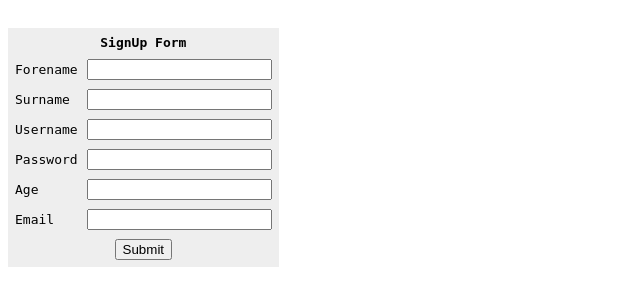
After one commit to amritsingh99/php-project, a PHP site: page /validate.html in a window 1280 px wide. The commit adds this page. Shown: the top 306 px of the page, without its empty margins (0-640 px from the left). Run offline with PHP 8.4, Linux system fonts and the light colour scheme.

Commit message:
modified:   add_user.php 	new file:   pkg_util.php 	new file:   validate.html 	new file:   validate_functions.js

```diff
--- a/project/add_user.php
+++ b/project/add_user.php
@@ -1,5 +1,6 @@
 <?php
-    // require_once 'login.php';
-    // require_once 'pkg_util.php';
+    function line() {
+        echo "<br>";
+    }
 
 ?>
--- /dev/null
+++ b/project/pkg_util.php
@@ -0,0 +1,6 @@
+<?php
+    function line() {
+        echo "<br>";
+    }
+
+?>
--- /dev/null
+++ b/project/validate.html
@@ -0,0 +1,50 @@
+<!DOCTYPE html>
+<html lang="en">
+<head>
+    <meta charset="UTF-8">
+    <meta http-equiv="X-UA-Compatible" content="IE=edge">
+    <meta name="viewport" content="width=device-width, initial-scale=1.0">
+    <title>Document</title>
+    <style>
+        .signup {
+        border:1px solid #999999;
+        font: normal 14px helvetica;
+        color: #444444;
+        }
+    </style>
+</head>
+<body>
+    <script src="validate_functions.js"></script>
+    <pre>
+    <table border="0" cellpadding="2" cellspacing="5" bgcolor="#eeeeee">
+        <th colspan="2">SignUp Form</th>
+        <form action="" method="post" onsubmit="return validate(this)">
+        <tr>
+            <td>Forename</td>
+            <td><input type="text" maxlength="32" name="forename"></td>
+        </tr>
+        <tr>
+            <td>Surname</td>
+            <td><input type="text" maxlength="32" name="surname"></td>
+        </tr>
+        <tr>
+            <td>Username</td>
+            <td><input type="text" maxlength="16" name="username"></td>
+        </tr>
+        <tr>
+            <td>Password</td>
+            <td><input type="text" maxlength="12" name="password"></td>
+        </tr>
+        <tr>
+            <td>Age</td>
+            <td><input type="text" maxlength="3" name="age"></td>
+        </tr>
+        <tr>
+            <td>Email</td>
+            <td><input type="text" maxlength="64" name="email"></td>
+        </tr>
+        <tr><td colspan="2" align="center"><input type="submit" value="Submit"></td></tr>
+        </form>
+    </table>
+</body>
+</html>
--- /dev/null
+++ b/project/validate_functions.js
@@ -0,0 +1,58 @@
+function validateForename(field) {
+    if (field == "") return "No forename was entered.\n"
+    else return ""
+}
+function validateSurname(field) {
+    if (field == "") return "No surname was entered.\n"
+    else return ""
+}
+function validateSurname(field) {
+    if (field == "") return "No surname was entered.\n"
+    else return ""
+}
+function validateUsername(field) {
+    if (field == "") return "No Username was entered.\n"
+    else if (field.length < 5)
+        return "Usernames must be atleast 5 characters.\n"
+    else if (/[^a-zA-Z0-9_-]/.test(field))
+        return "Only a-z A-Z 0-9, - and _ are allowed in Usernames.\n"
+    return ""
+}
+function validatePassword(field) {
+    if (field == "") return "No Password was entered.\n"
+    else if (field.length < 6)
+        return "Passwords must be atleast 6 characters.\n"
+    else if (!/[a-z]/.test(field) || !/[A-Z]/.test(field)
+    || !/[0-9]/.test(field))
+        return "Passwords require atleast 6 characters.\n"
+    return ""
+}
+function validateAge(field) {
+    if (isNaN(field)) return "No Age was entered.\n"
+    else if (field < 18 || field > 110)
+        return "Age must be between 18 and 110.\n"
+    return ""
+}
+function validateEmail(field) {
+    if (field == "")
+        return "No Email was entered.\n"
+    else if (!((field.indexOf(".") > 0) &&
+            (field.indexOf("@") > 0)) ||
+            /[^a-zA-Z0-9.@_-]/.test(field))
+        return "The Email address is invalid.\n"
+    return ""
+}
+function validate(form) {
+    fail  = validateForename(form.forename.value)
+    fail += validateSurname(form.surname.value)
+    fail += validateUsername(form.username.value)
+    fail += validatePassword(form.password.value)
+    fail += validateAge(form.age.value)
+    fail += validateEmail(form.email.value)
+
+    if (fail == "") return true
+    else {
+        alert(fail);
+        return false
+    }
+}
```
